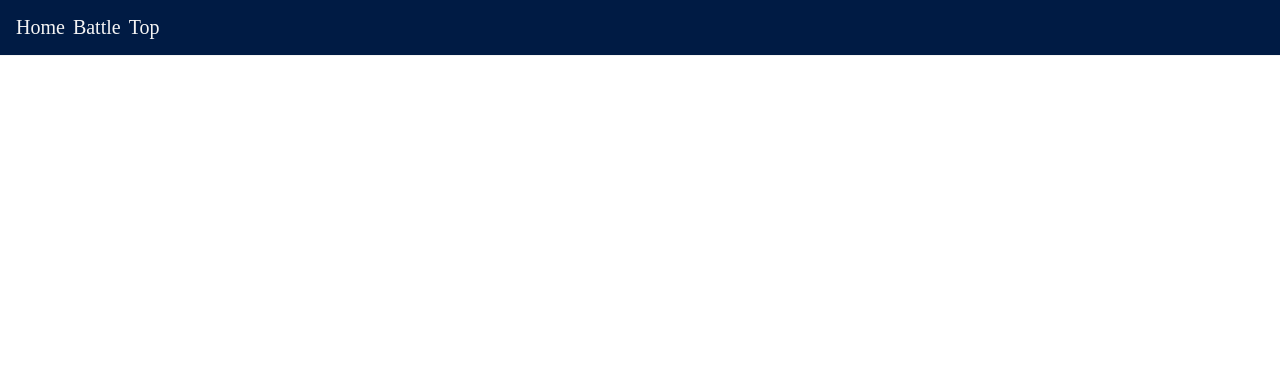
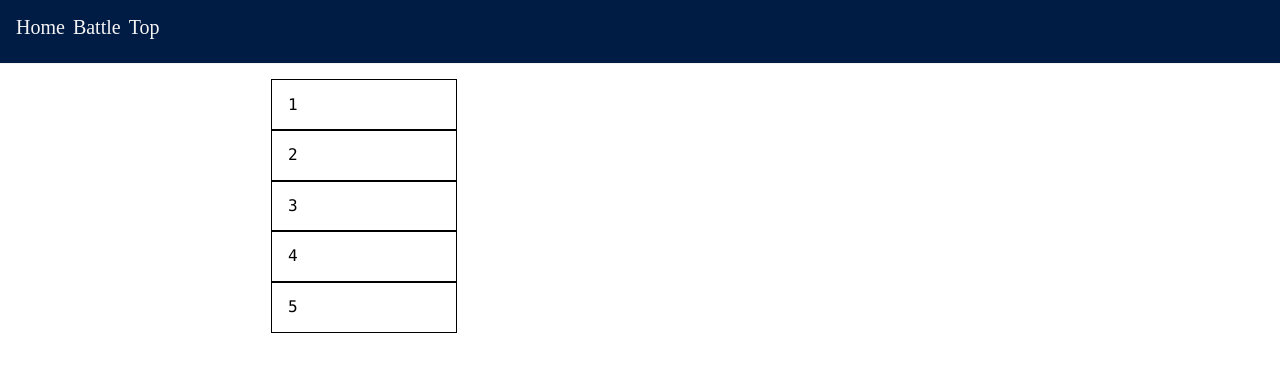
Before and after one commit to tarekgabarin/github_compete, a React (Create React App) app: page / in a window 1280 px wide. Shown: the top 372 px of the page. Built offline with nearby package versions, Linux system fonts and the light colour scheme.

Commit message:
doing some css stuff

```diff
--- a/src/App.js
+++ b/src/App.js
@@ -1,10 +1,12 @@
 import React from 'react';
-import Header from './components/Header/Header'
+import Header from './components/Header/Header';
+import SelectPlayers from './components/SelectPlayers/SelectPlayers';
 
 function App() {
   return (
-    <div>
+    <div className={'flex flex-column'}>
       <Header />
+      <SelectPlayers/>
     </div>
   );
 }
--- a/src/components/Header/Header.js
+++ b/src/components/Header/Header.js
@@ -3,7 +3,7 @@ import logo from '../../logo.jpg'
 
 export default function Header(props) {
     return (
-        <nav className={'fl w-100 bg-navy near-white h-25 pa3 bb'}>
+        <nav className={'fl w-100 bg-navy near-white h3 pa3 bb'}>
             <div className="flex f4 baskerville center-m">
                 <div className="mr2">Home</div>
                 <div className="mr2">Battle</div>
--- /dev/null
+++ b/src/components/SelectPlayers/SelectPlayers.js
@@ -0,0 +1,27 @@
+import React from 'react';
+
+function SelectPlayers(props) {
+    return (
+        <div className={'pa3 mh7-l'}>
+            <div className="flex flex-column">
+                <div className="outline w-25 pa3 mr2">
+                    <code>1</code>
+                </div>
+                <div className="outline w-25 pa3 mr2">
+                    <code>2</code>
+                </div>
+                <div className="outline w-25 pa3 mr2">
+                    <code>3</code>
+                </div>
+                <div className="outline w-25 pa3 mr2">
+                    <code>4</code>
+                </div>
+                <div className="outline w-25 pa3">
+                    <code>5</code>
+                </div>
+            </div>
+        </div>
+    );
+}
+
+export default SelectPlayers;
```
Also changed, not shown: src/components/PlayerInput/PlayerInput.js (deleted, +0 -9 lines).
